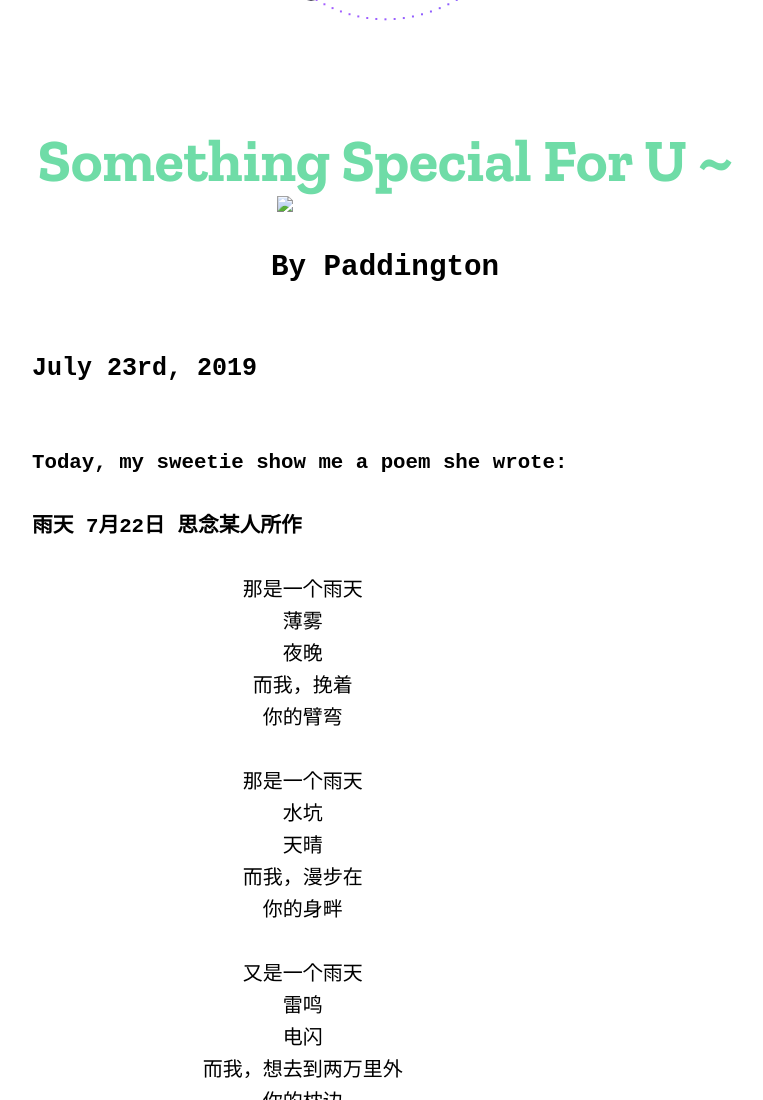
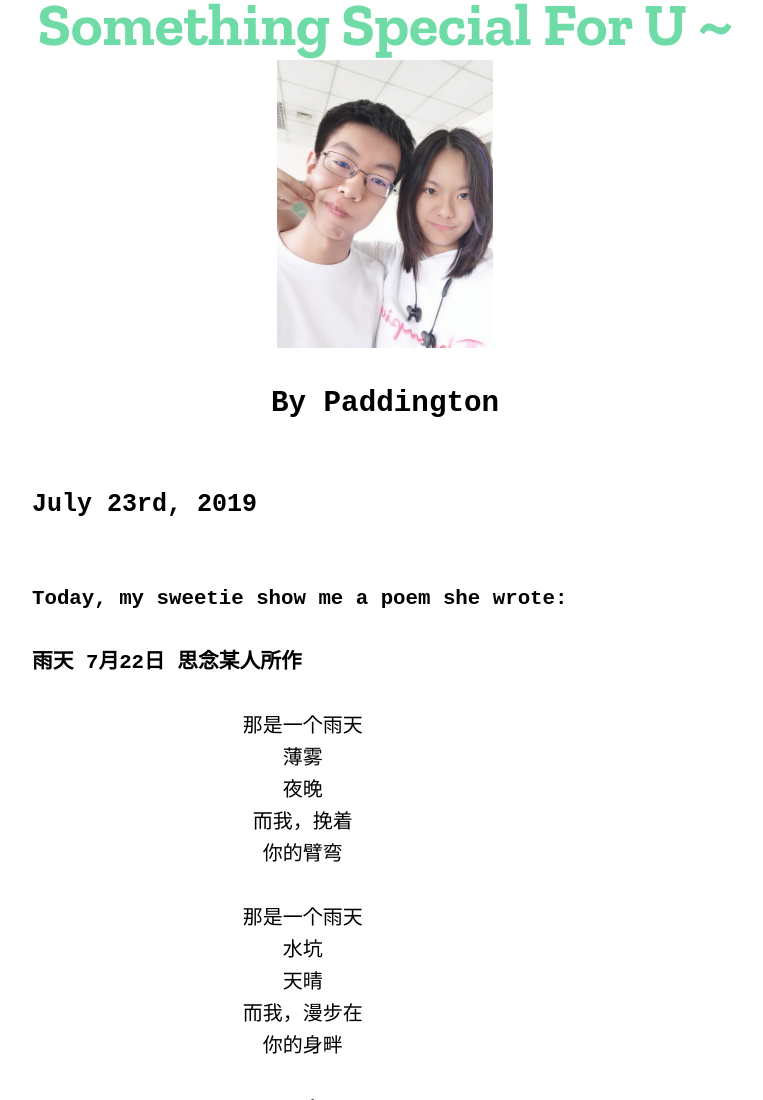
Before and after one commit to xiongdawei/website001, a plain HTML site: page index.html in a window 1280 px wide. Shown: the top 1100 px of the page, without its empty margins (255-1018 px from the left). Drawn offline with nearby package versions, Linux system fonts and the light colour scheme; files that its build step writes are made by us from their sources; files whose address does not match are found by name; a web font is replaced by a local one.

Commit message:
Update index.html

```diff
--- a/index.html
+++ b/index.html
@@ -38,7 +38,7 @@
     <div id="container">
       <div id="matter"></div>
       <h1 id="pagetitle">Something Special For U ~</h1>
-      <img src="Graph/001.jpg" width=30% height=auto>
+      <img src="001.jpg" width=30% height=auto>
       <div id="links">
       	<h3>By Paddington</h3>
         <div id="littletitle">
```
